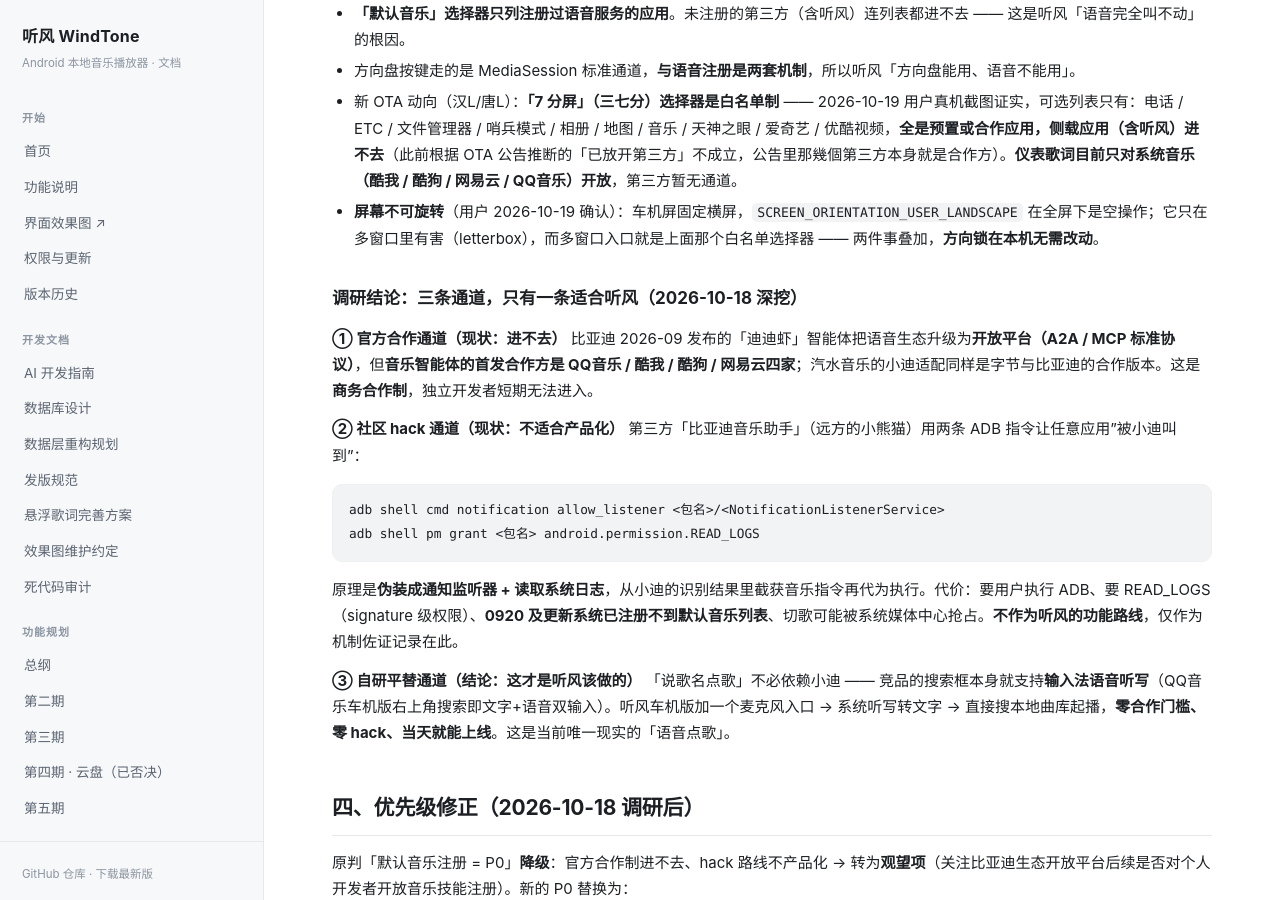
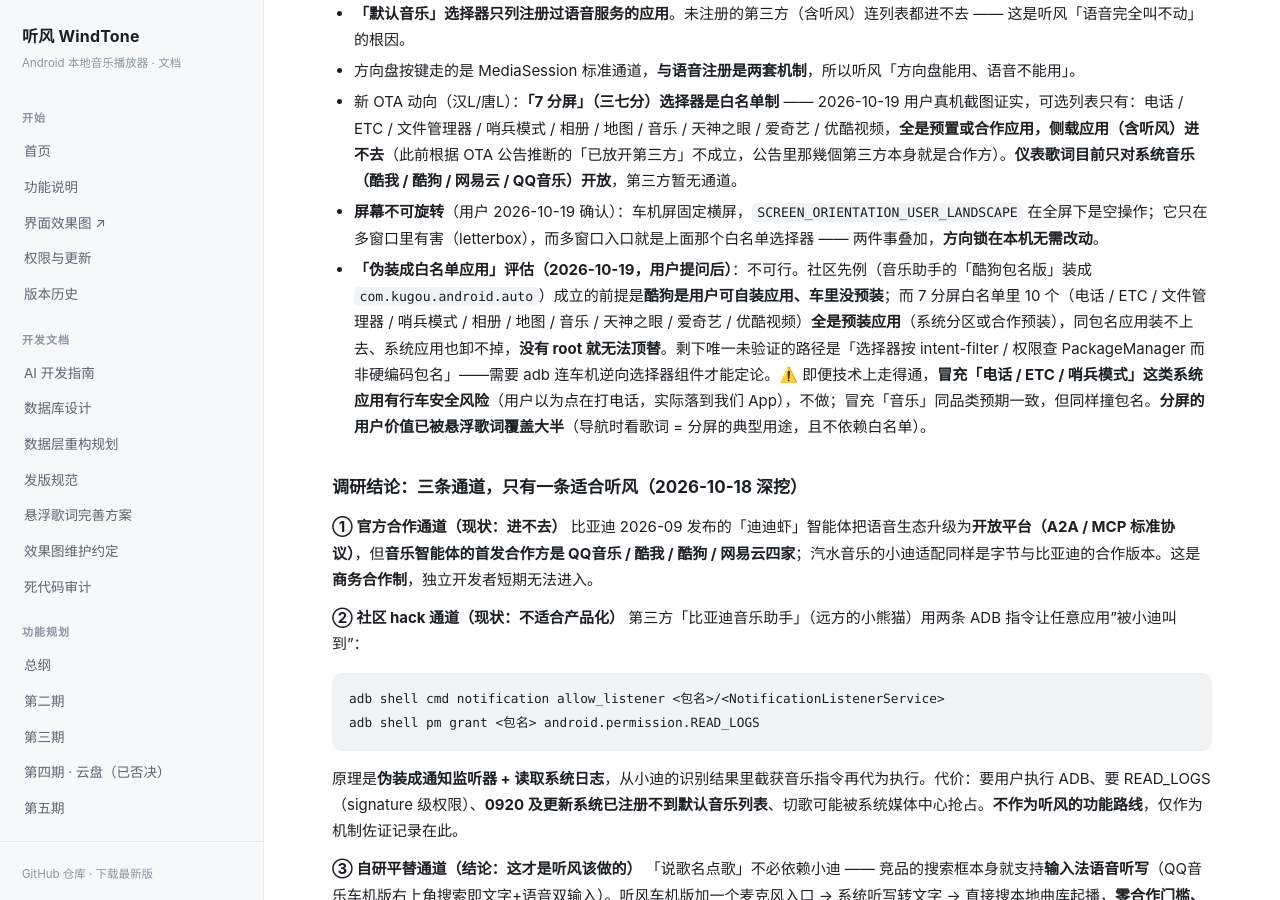
Before and after one commit to LuckyLearning/WindTone, a Jekyll site: the page built from docs/竞品调研-车机音乐应用.md, in a window 1280 px wide and 900 px high, scrolled down 1751 px. Built offline with Jekyll 4.4.1, drawn with Linux system fonts in a browser that asks for light colours.

Commit message:
docs: 竞品调研补记——「伪装白名单应用进 7 分屏」评估为不可行
· 社区先例（音乐助手酷狗包名版）成立前提是酷狗可自装且未预装；
  7 分屏白名单 10 个全是预装应用，同包名装不上、系统应用卸不掉，
  无 root 无法顶替
· 唯一未验证路径：选择器若按 intent-filter 查 PackageManager 则可声明
  伪装——需 adb 连车机逆向你定器组件才能定论
· 安全红线：不冒充电话/ETC/哨兵等系统应用；分屏价值已被悬浮歌词覆盖

```diff
--- a/docs/竞品调研-车机音乐应用.md
+++ b/docs/竞品调研-车机音乐应用.md
@@ -53,6 +53,7 @@
 - 方向盘按键走的是 MediaSession 标准通道，**与语音注册是两套机制**，所以听风「方向盘能用、语音不能用」。
 - 新 OTA 动向（汉L/唐L）：**「7 分屏」（三七分）选择器是白名单制** —— 2026-10-19 用户真机截图证实，可选列表只有：电话 / ETC / 文件管理器 / 哨兵模式 / 相册 / 地图 / 音乐 / 天神之眼 / 爱奇艺 / 优酷视频，**全是预置或合作应用，侧载应用（含听风）进不去**（此前根据 OTA 公告推断的「已放开第三方」不成立，公告里那幾個第三方本身就是合作方）。**仪表歌词目前只对系统音乐（酷我 / 酷狗 / 网易云 / QQ音乐）开放**，第三方暂无通道。
 - **屏幕不可旋转**（用户 2026-10-19 确认）：车机屏固定横屏，`SCREEN_ORIENTATION_USER_LANDSCAPE` 在全屏下是空操作；它只在多窗口里有害（letterbox），而多窗口入口就是上面那个白名单选择器 —— 两件事叠加，**方向锁在本机无需改动**。
+- **「伪装成白名单应用」评估（2026-10-19，用户提问后）**：不可行。社区先例（音乐助手的「酷狗包名版」装成 `com.kugou.android.auto`）成立的前提是**酷狗是用户可自装应用、车里没预装**；而 7 分屏白名单里 10 个（电话 / ETC / 文件管理器 / 哨兵模式 / 相册 / 地图 / 音乐 / 天神之眼 / 爱奇艺 / 优酷视频）**全是预装应用**（系统分区或合作预装），同包名应用装不上去、系统应用也卸不掉，**没有 root 就无法顶替**。剩下唯一未验证的路径是「选择器按 intent-filter / 权限查 PackageManager 而非硬编码包名」——需要 adb 连车机逆向选择器组件才能定论。⚠️ 即便技术上走得通，**冒充「电话 / ETC / 哨兵模式」这类系统应用有行车安全风险**（用户以为点在打电话，实际落到我们 App），不做；冒充「音乐」同品类预期一致，但同样撞包名。**分屏的用户价值已被悬浮歌词覆盖大半**（导航时看歌词 = 分屏的典型用途，且不依赖白名单）。
 
 ### 调研结论：三条通道，只有一条适合听风（2026-10-18 深挖）
 
```
